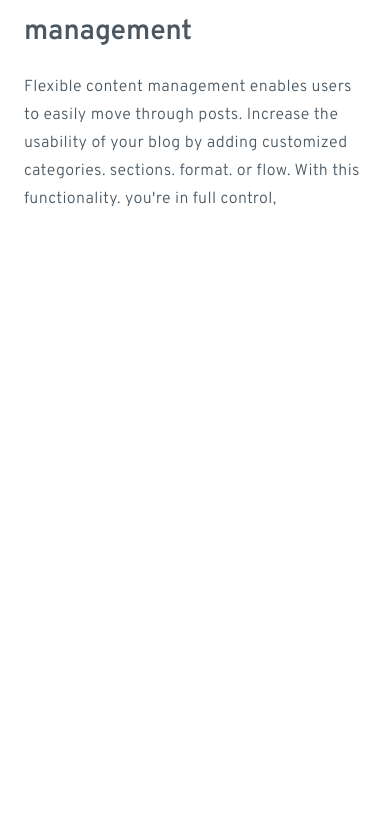
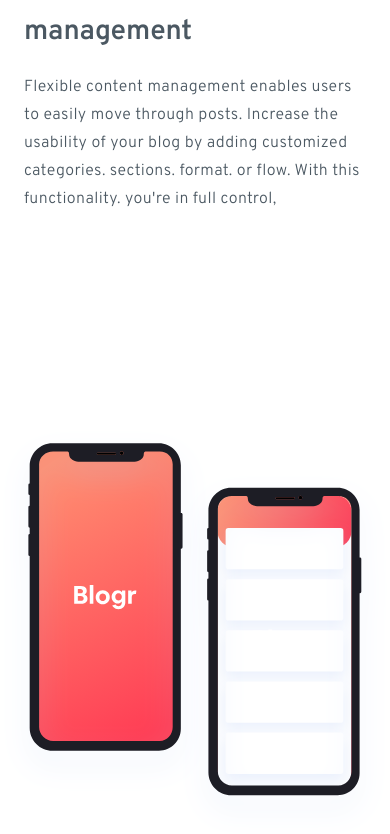
Before and after one commit to rwxdan/blogr-landing-page, a React (Vite) app: page / in a window 390 px wide. Shown: the part 1952-2786 px from the top of the page. Before the commit the page ends 2381 px from the top, so only its background shows below. Built offline with nearby package versions, Linux system fonts and the light colour scheme.

Commit message:
Add Phone component

```diff
--- a/src/App.jsx
+++ b/src/App.jsx
@@ -1,5 +1,5 @@
 import React from "react";
-import { Nav, Hero, Editor } from "./components";
+import { Nav, Hero, Editor, Phones } from "./components";
 const App = () => {
   return (
     <article>
@@ -10,6 +10,7 @@
         </div>
       </div>
       <Editor />
+      <Phones />
     </article>
   );
 };
```
